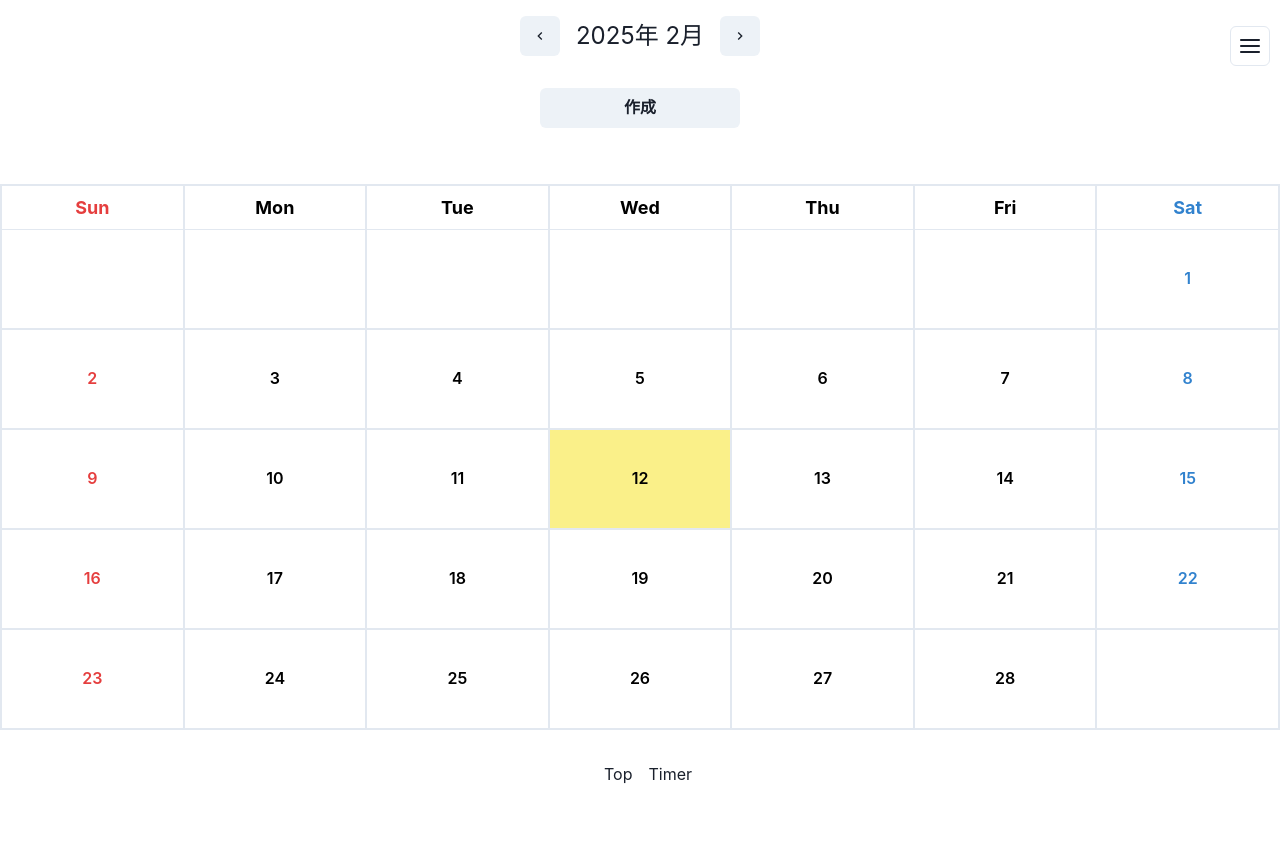
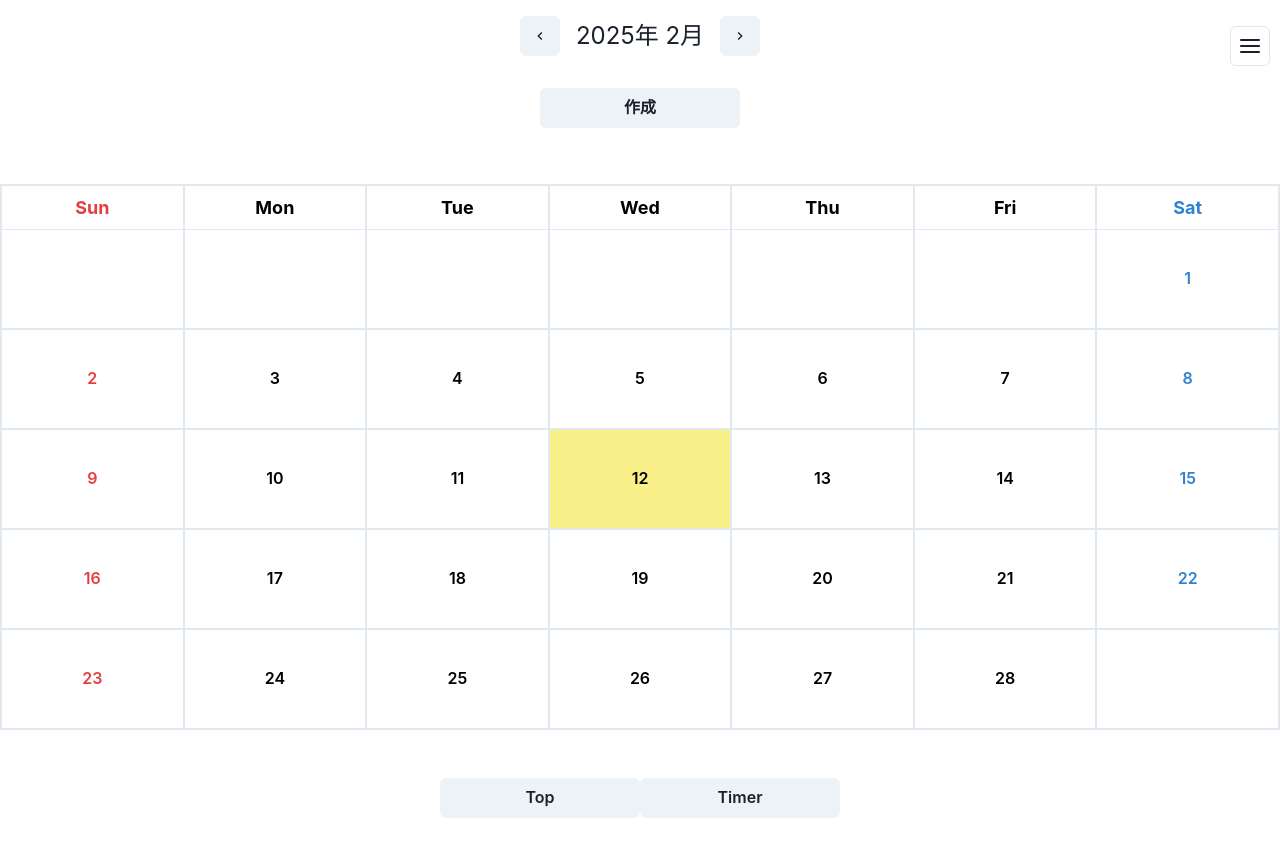
Before and after one commit to tyosu131/Workout-Journal, a Next.js app in the folder frontend/: page / in a window 1280 px wide. Shown: the top 850 px of the page. Before the commit the page ends 800 px from the top, so only its background shows below. Built offline with nearby package versions, Linux system fonts and the light colour scheme.

Commit message:
指摘の取り込み

```diff
--- a/frontend/components/Pages/top.tsx
+++ b/frontend/components/Pages/top.tsx
@@ -1,38 +1,16 @@
-import React, { useState } from "react";
+import React, { useState, useMemo } from "react";
 import { Box, Stack, Text, IconButton, Grid, GridItem, Button, Menu, MenuButton, MenuList, MenuItem, Link as ChakraLink } from "@chakra-ui/react";
 import { HamburgerIcon, ChevronLeftIcon, ChevronRightIcon } from "@chakra-ui/icons";
 import { useRouter } from 'next/router';
+import { URLS } from '../../constants/urls';
+import { generateCalendarDates } from '../../utils/calendarUtils';
 
 const TOP: React.FC = () => {
   const router = useRouter();
   const [currentDate, setCurrentDate] = useState(new Date());
 
   const handleDateClick = (date: string) => {
-    router.push(`/note/new/${date}`);
-  };
-
-  const generateCalendarDates = (year: number, month: number) => {
-    const datesArray = [];
-    const date = new Date(year, month, 1);
-    const startDay = date.getDay();
-    const lastDate = new Date(year, month + 1, 0).getDate();
-
-    for (let i = 0; i < startDay; i++) {
-      datesArray.push(null);
-    }
-
-    for (let i = 1; i <= lastDate; i++) {
-      datesArray.push({ date: `${year}-${String(month + 1).padStart(2, '0')}-${String(i).padStart(2, '0')}` });
-    }
-
-    const remainingCells = 7 - (datesArray.length % 7);
-    if (remainingCells < 7) {
-      for (let i = 0; i < remainingCells; i++) {
-        datesArray.push(null);
-      }
-    }
-
-    return datesArray;
+    router.push(URLS.NOTE_NEW(date));
   };
 
   const handlePrevMonth = () => {
@@ -49,6 +27,8 @@ const TOP: React.FC = () => {
 
   const todayString = new Date().toISOString().split('T')[0]; // YYYY-MM-DD形式で今日の日付を取得
 
+  const daysOfWeek = useMemo(() => ["Sun", "Mon", "Tue", "Wed", "Thu", "Fri", "Sat"], []);
+
   return (
     <Box>
       <Box position="absolute" top="10px" right="10px">
@@ -62,7 +42,7 @@ const TOP: React.FC = () => {
           />
           <MenuList>
             <MenuItem
-              onClick={() => router.push("/user")}
+              onClick={() => router.push(URLS.USER_PAGE)}
               _hover={{ bg: "gray.100", cursor: "pointer" }}
             >
               <Box fontSize="lg" py={4}>
@@ -70,7 +50,7 @@ const TOP: React.FC = () => {
               </Box>
             </MenuItem>
             <MenuItem
-              onClick={() => router.push("/contact")}
+              onClick={() => router.push(URLS.CONTACT_PAGE)}
               _hover={{ bg: "gray.100", cursor: "pointer" }}
             >
               <Box fontSize="lg" py={4}>
@@ -99,7 +79,7 @@ const TOP: React.FC = () => {
             />
           </Stack>
           <Button
-            onClick={() => router.push("/note/new")}
+            onClick={() => router.push(URLS.NOTE_NEW(new Date().toISOString().split('T')[0]))}
             width="200px"
             mt={4}
             mb={8}
@@ -112,7 +92,7 @@ const TOP: React.FC = () => {
 
       <Box mt={4} textAlign="center" w="100%">
         <Grid templateColumns="repeat(7, 1fr)" gap={0} border="1px solid" borderColor="gray.200">
-          {["Sun", "Mon", "Tue", "Wed", "Thu", "Fri", "Sat"].map((day, index) => (
+          {daysOfWeek.map((day, index) => (
             <GridItem
               key={day}
               textAlign="center"
@@ -160,8 +140,24 @@ const TOP: React.FC = () => {
       </Box>
 
       <Box mt={8} display="flex" justifyContent="center">
-        <ChakraLink href="/" ml={4} _hover={{ cursor: "pointer", color: "blue.500", bg: "gray.100" }}>Top</ChakraLink>
-        <ChakraLink href="/timer" ml={4} _hover={{ cursor: "pointer", color: "blue.500", bg: "gray.100" }}>Timer</ChakraLink>
+        <Button
+          onClick={() => router.push(URLS.TOP_PAGE)}
+          width="200px"
+          mt={4}
+          mb={8}
+          _hover={{ bg: "gray.200", cursor: "pointer" }}
+        >
+          Top
+        </Button>
+        <Button
+          onClick={() => router.push(URLS.TIMER_PAGE)}
+          width="200px"
+          mt={4}
+          mb={8}
+          _hover={{ bg: "gray.200", cursor: "pointer" }}
+        >
+          Timer
+        </Button>
       </Box>
     </Box>
   );
--- /dev/null
+++ b/frontend/constants/urls.ts
@@ -0,0 +1,7 @@
+export const URLS = {
+    NOTE_NEW: (date: string) => `/note/new/${date}`,
+    USER_PAGE: '/user',
+    CONTACT_PAGE: '/contact',
+    TOP_PAGE: '/',
+    TIMER_PAGE: '/timer'
+  };
--- /dev/null
+++ b/frontend/utils/calendarUtils.ts
@@ -0,0 +1,33 @@
+export const generateCalendarDates = (year: number, month: number) => {
+    const datesArray = [];
+    const date = new Date(year, month, 1);
+    const startDay = date.getDay();
+    const lastDate = new Date(year, month + 1, 0).getDate();
+
+    for (let i = 0; i < startDay; i++) {
+      datesArray.push(null);
+    }
+
+    for (let i = 1; i <= lastDate; i++) {
+      datesArray.push({ date: `${year}-${String(month + 1).padStart(2, '0')}-${String(i).padStart(2, '0')}` });
+    }
+
+    const remainingCells = 7 - (datesArray.length % 7);
+    if (remainingCells < 7) {
+      for (let i = 0; i < remainingCells; i++) {
+        datesArray.push(null);
+      }
+    }
+
+    return datesArray;
+  };
+
+  export const handlePrevMonth = (currentDate: Date, setCurrentDate: (date: Date) => void) => {
+    const prevMonthDate = new Date(currentDate.getFullYear(), currentDate.getMonth() - 1, 1);
+    setCurrentDate(prevMonthDate);
+  };
+
+  export const handleNextMonth = (currentDate: Date, setCurrentDate: (date: Date) => void) => {
+    const nextMonthDate = new Date(currentDate.getFullYear(), currentDate.getMonth() + 1, 1);
+    setCurrentDate(nextMonthDate);
+  };
```
Also changed, not shown: frontend/components/ui/link/CustomLink.tsx (renamed from frontend/components/link/CustomLink.tsx).
